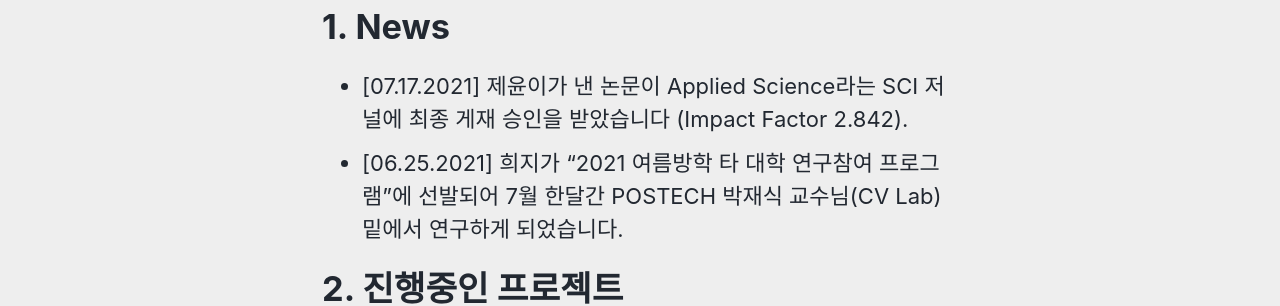
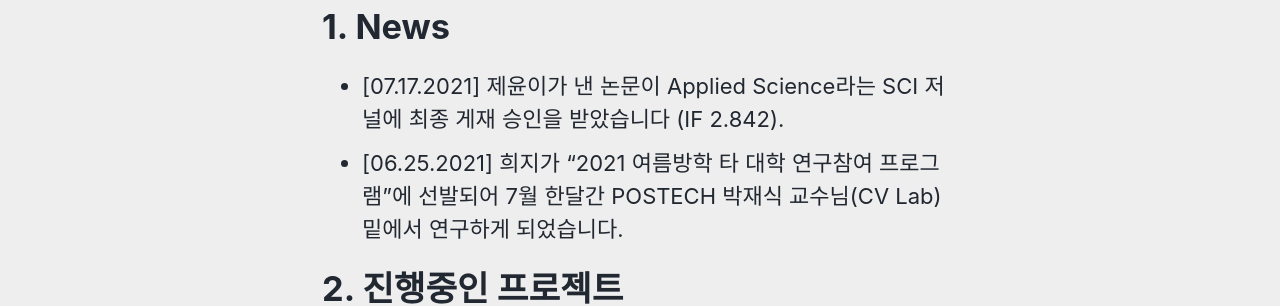
Before and after one commit to TAVEResearch/TAVEResearch.github.io, a Jekyll site: the page built from about.md, in a window 1280 px wide. Shown: the part 314-620 px from the top of the page. Built offline with Jekyll 4.4.1, drawn with Linux system fonts in a browser that asks for light colours; cached includes are drawn as plain includes.

Commit message:
Update about.md

```diff
--- a/about.md
+++ b/about.md
@@ -10,7 +10,7 @@ TAVE OB들을 위한 연구그룹입니다. 컴퓨터비전, 자연어처리,
 
 # 1. News
 
-- [07.17.2021] 제윤이가 낸 논문이 Applied Science라는 SCI 저널에 최종 게재 승인을 받았습니다 (Impact Factor 2.842).
+- [07.17.2021] 제윤이가 낸 논문이 Applied Science라는 SCI 저널에 최종 게재 승인을 받았습니다 (IF 2.842).
 - [06.25.2021] 희지가 "2021 여름방학 타 대학 연구참여 프로그램"에 선발되어 7월 한달간 POSTECH 박재식 교수님(CV Lab) 밑에서 연구하게 되었습니다.
 
 
```
